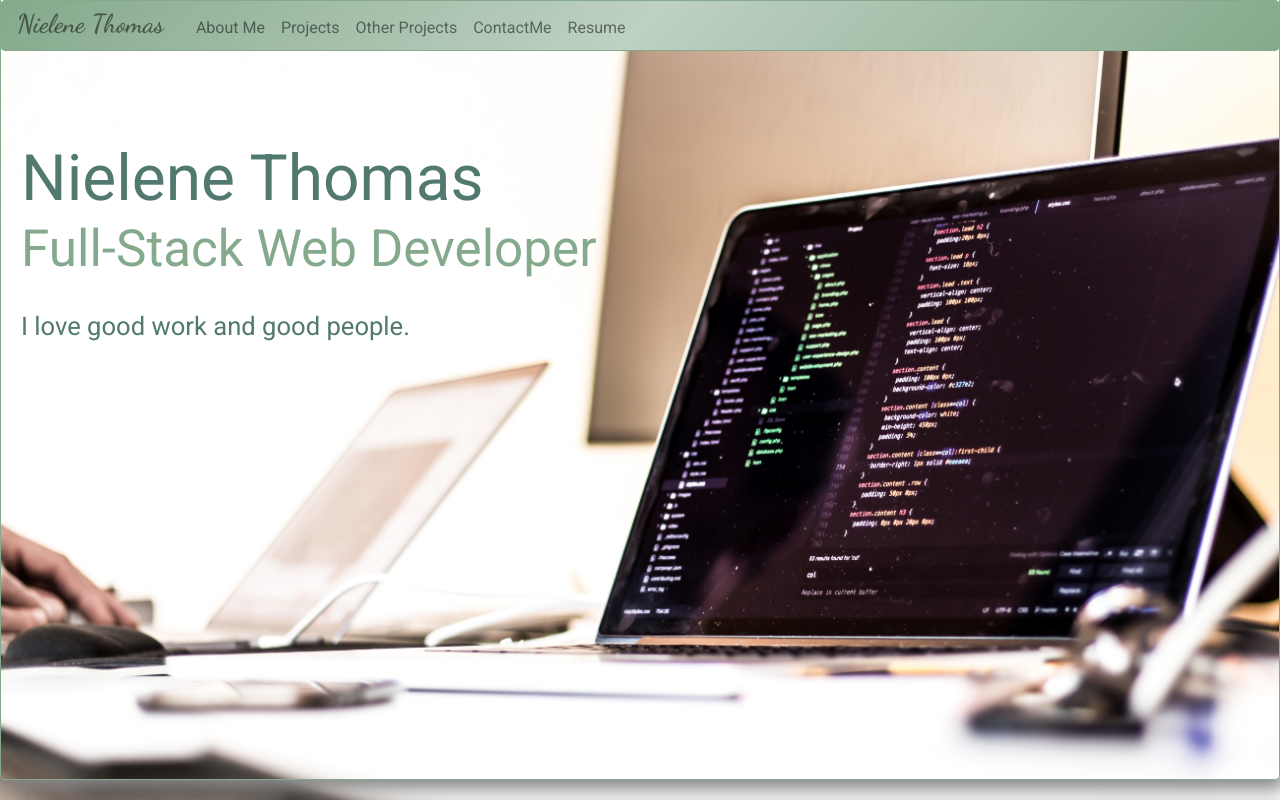
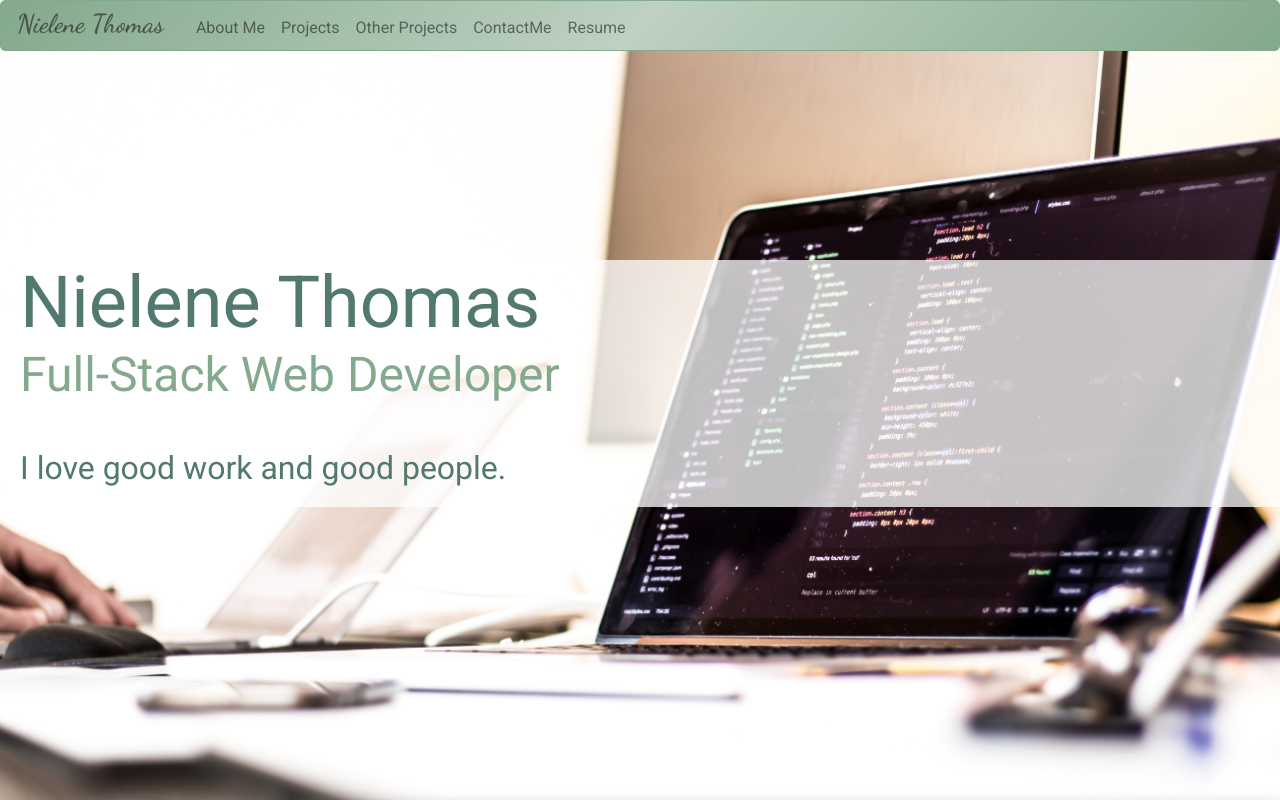
Before and after one commit to Nielene/NieleneThomas, a React (Create React App) app: page / in a window 1280 px wide. Shown: the top 800 px of the page. Built offline with nearby package versions, Linux system fonts and the light colour scheme.

Commit message:
used vh on smallIntro text

```diff
--- a/src/components/Home/InnerComp/SmallIntro.js
+++ b/src/components/Home/InnerComp/SmallIntro.js
@@ -6,6 +6,7 @@ class SmallIntro extends Component {
     return (
         <div className='smallIntro'>
 
+          <div className='smallIntro_text'>
             <div className='name'>
               <h1>Nielene Thomas</h1>
             </div>
@@ -17,6 +18,8 @@ class SmallIntro extends Component {
             <div className='shortTalk'>
               <p>I love good work and good people. </p>
             </div>
+          </div>
+
 
         </div>
 
--- a/src/css/SmallIntro.css
+++ b/src/css/SmallIntro.css
@@ -4,10 +4,10 @@
   width: 100vw;
   height: 100vh;
   padding: 20vh 0 5px 20px;
-  margin-top: -15vh;
-  border: 1pt solid #84A98C;
-  box-shadow: 5px 10px 18px #888888;
-  border-radius: 5px;
+  /* margin-top: -15vh; */
+  /* border: 1pt solid #84A98C; */
+  /* box-shadow: 5px 10px 18px #888888; */
+  /* border-radius: 5px; */
 
   /* background-color: rgba(255, 255, 255, 0.75); */
   /* font-size-adjust: auto; */
@@ -22,16 +22,23 @@
   color: #52796F;
 } */
 
+.smallIntro_text {
+  margin-top: 0vh;
+  background-color: rgba(255, 255, 255, 0.75);
+
+  /* background-color: #ffffff; */
+
+}
 
 .name h1 {
   /* font-size: max(8vw, 60px); */
-  font-size: 5vw;
+  font-size: 9vh;
   color: #52796F;
   margin-bottom: 0px;
 }
 
 .career h1 {
-  font-size: 4vw;
+  font-size: 6vh;
   color: #84A98C;
   margin-top: 0px;
 }
@@ -39,8 +46,9 @@
 .shortTalk p {
   /* width: 600px; */
   width: inherit;
-  margin: 20px 0 15px 0;
+  margin: 5vh 0 15px 0;
   color: #52796F;
   font-stretch: semi-expanded;
-  font-size: 2vw;
+  font-size: 4vh;
+  min-width: 12px;
 }
```
Lines whose indentation alone changed are shown as unchanged.
